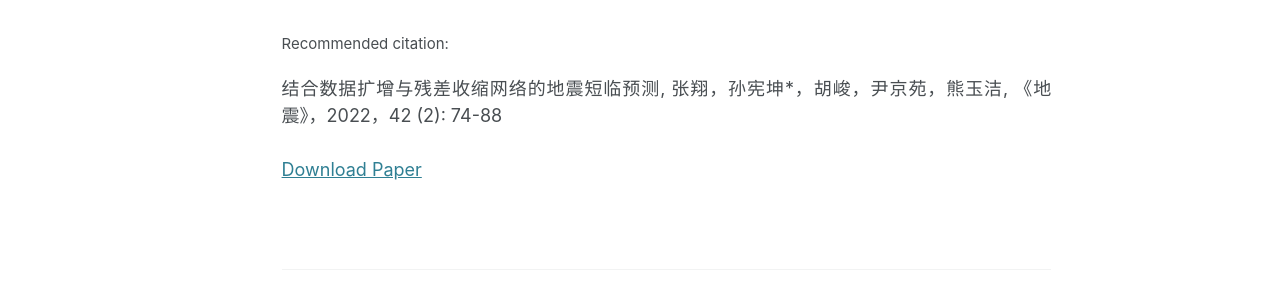
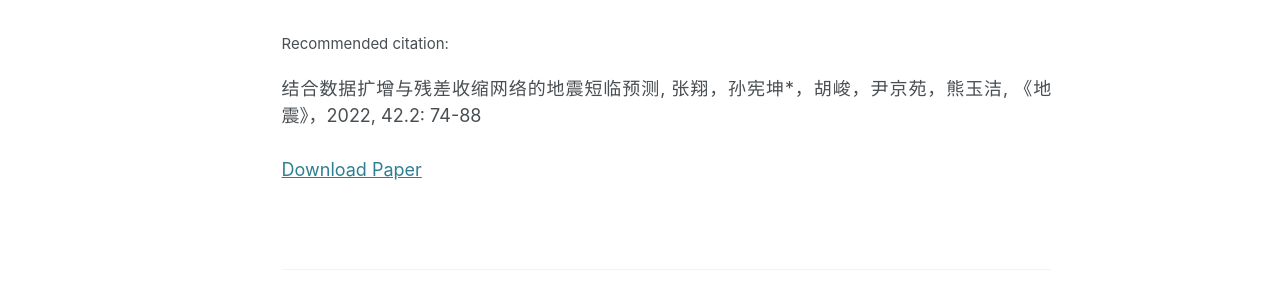
Before and after one commit to X-Lab-CN/introduce, a Jekyll site: the page built from _publications/2021-10-25-paper-title-number-1.md, in a window 1280 px wide and 1185 px high. Shown: the part 463-760 px from the top of the window. Built offline with Jekyll 4.4.1, drawn with Linux system fonts in a browser that asks for light colours.

Commit message:
Update 2021-10-25-paper-title-number-1.md

```diff
--- a/_publications/2021-10-25-paper-title-number-1.md
+++ b/_publications/2021-10-25-paper-title-number-1.md
@@ -7,7 +7,7 @@ excerpt: '<div style="text-align: justify;">Paper uses DCGAN and a network for s
 date: 2022-10-25
 venue: '地震'
 paperurl: 'http://xiongyujie.cn/files/结合数据扩增与残差收缩网络的地震短临预测_张翔.pdf'
-citation: '<br/><div style="text-align: justify;">结合数据扩增与残差收缩网络的地震短临预测, 张翔，孙宪坤*，胡峻，尹京苑，熊玉洁, 《地震》，2022，42 (2): 74-88</div>'
+citation: '<br/><div style="text-align: justify;">结合数据扩增与残差收缩网络的地震短临预测, 张翔，孙宪坤*，胡峻，尹京苑，熊玉洁, 《地震》，2022, 42.2: 74-88</div>'
 ---
 
 <div style="text-align: justify;">中强地震发生前存在地表异常增温现象，热红外信息可以成为地震短临预测的途径之 一。然而，地震预测研究常存在可供分析的震例样本不足的问题。本文基于 ＭＯＤＩＳ地表温度 数据，先通过深度卷积生成对抗网络（ＤＣＧＡＮ）对地震前的地温数据做扩增处理，再将扩增后 的地温数据输入深度残差收缩网络进行特征提取并预测未来短期内是否存在发生５级及以上 地震事件的可能性。实验针对中国地震较多的中西部地区，将地表温度数据依照地震实际发生 情况标记为发生地震数据和未发生地震数据，样本比为３∶１，分不同的预测时间段进行比较。 结果显示，５日预测的准确率最高为７３．８６％，正确预测发生占实际发生的比例为６８．０９％。多 次实验准确率曲线趋向稳定，证明该预测方法有很好的实用性。基于 ＭＯＤＩＳ数据结合数据扩 增与残差收缩网络的预测方法为短临中强地震预测研究提供了一种新思路。</div>
```
